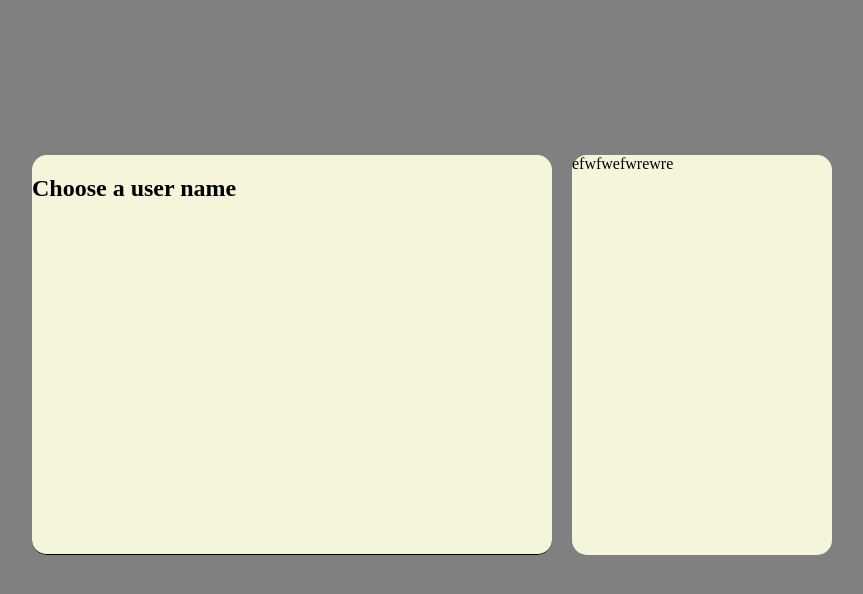
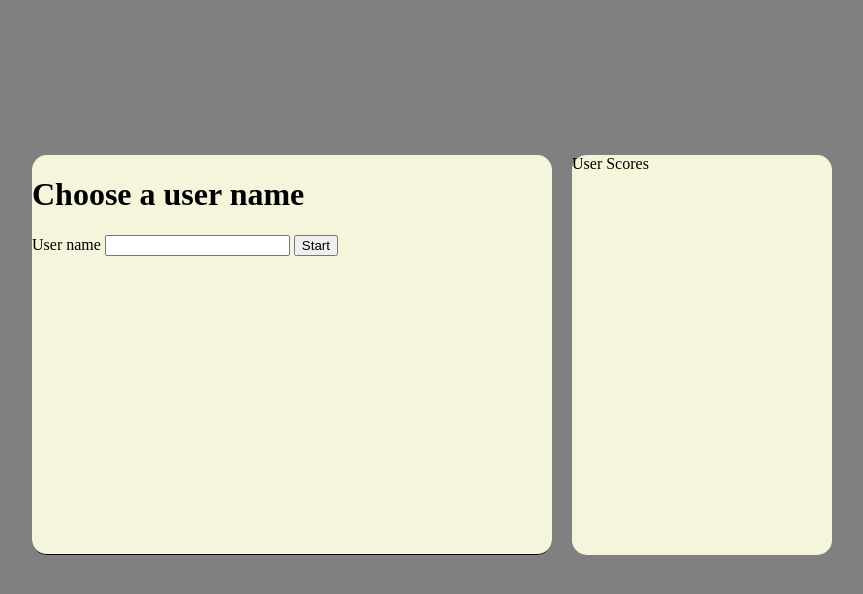
Before and after one commit to jcmginer/Play-With-Assembler-10-seconds, a plain HTML site: page index.html in a window 1280 px wide. Shown: the whole page, without its empty margins (208-1071 px from the left). Drawn offline with Linux system fonts and the light colour scheme.

Commit message:
Please enter the commit message for your changes. Lines starting estos son los cambios hecho por Pau en html

```diff
--- a/index.html
+++ b/index.html
@@ -12,22 +12,15 @@
     <div class="container">
       <div class="grid-main">
         <div class="main-box">
-          <h2>Choose a user name</h2>
+          <h1>Choose a user name</h1>
+          <form>
+            <label>User name</label>
+            <input type="text" id="user">
+            <input type="button" value="Start" id="btnEnviar">
+          </form>
         </div>
-        <div class="scores-box">efwfwefwrewre</div>
+        <div class="scores-box">User Scores</div>
       </div>
     </div>
-
-
-    <!--<h1>Test localStorage</h1>
-    <h2>Jaime</h2>
-    <form>
-      <input type="text" id="user" />
-      <input type="text" id="puntuacion" />
-      <input type="button" value="enviar datos" id="btnEnviar" />
-      <input type="button" value="enviar datos" id="btnJaime" />
-      <input type="button" value="enviar datos" id="btn2" />
-    </form>
-    <div id="ranking"></div>-->
   </body>
 </html>
```
